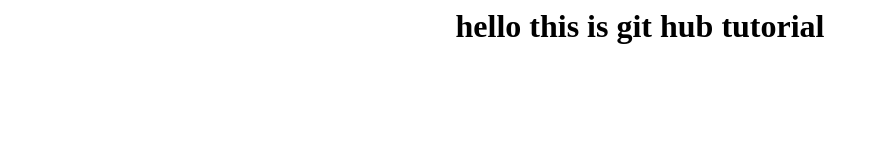
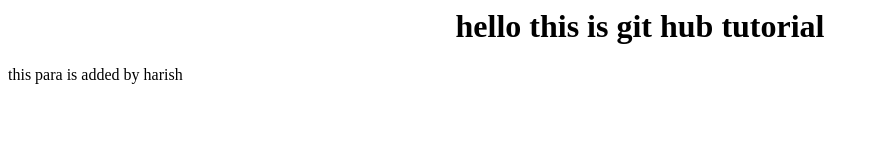
Before and after one commit to david39crown/sample_git_project, a plain HTML site: page index.html in a window 1280 px wide. Shown: the whole page, without its empty margins (0-879 px from the left). Drawn offline with Linux system fonts and the light colour scheme.

Commit message:
harish added some tags

```diff
--- a/index.html
+++ b/index.html
@@ -1,3 +1,6 @@
 <center>
   <h1>hello this is git hub tutorial</h1>
 </center>
+<p>
+  this para is added by harish
+</p>
```
